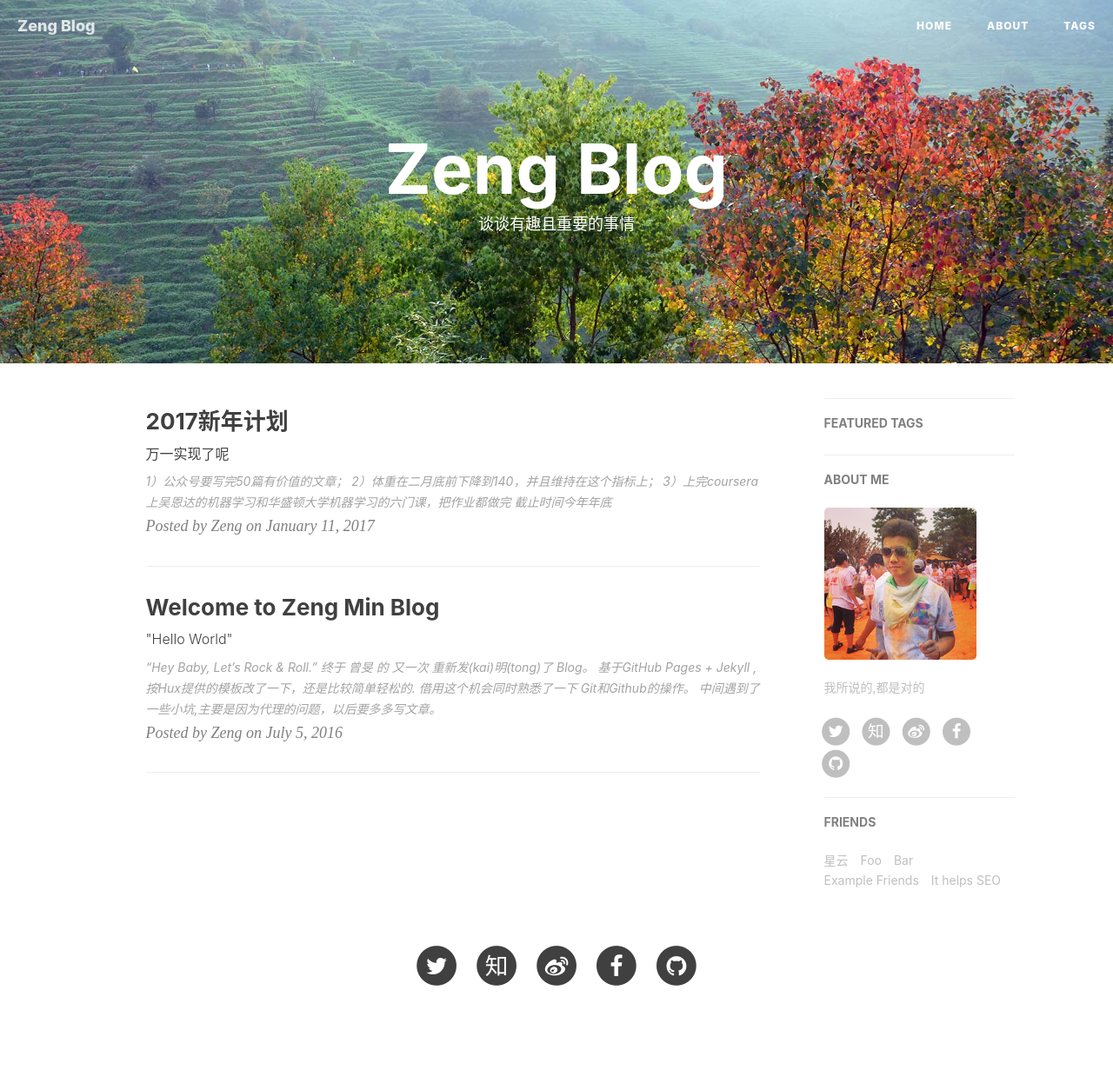
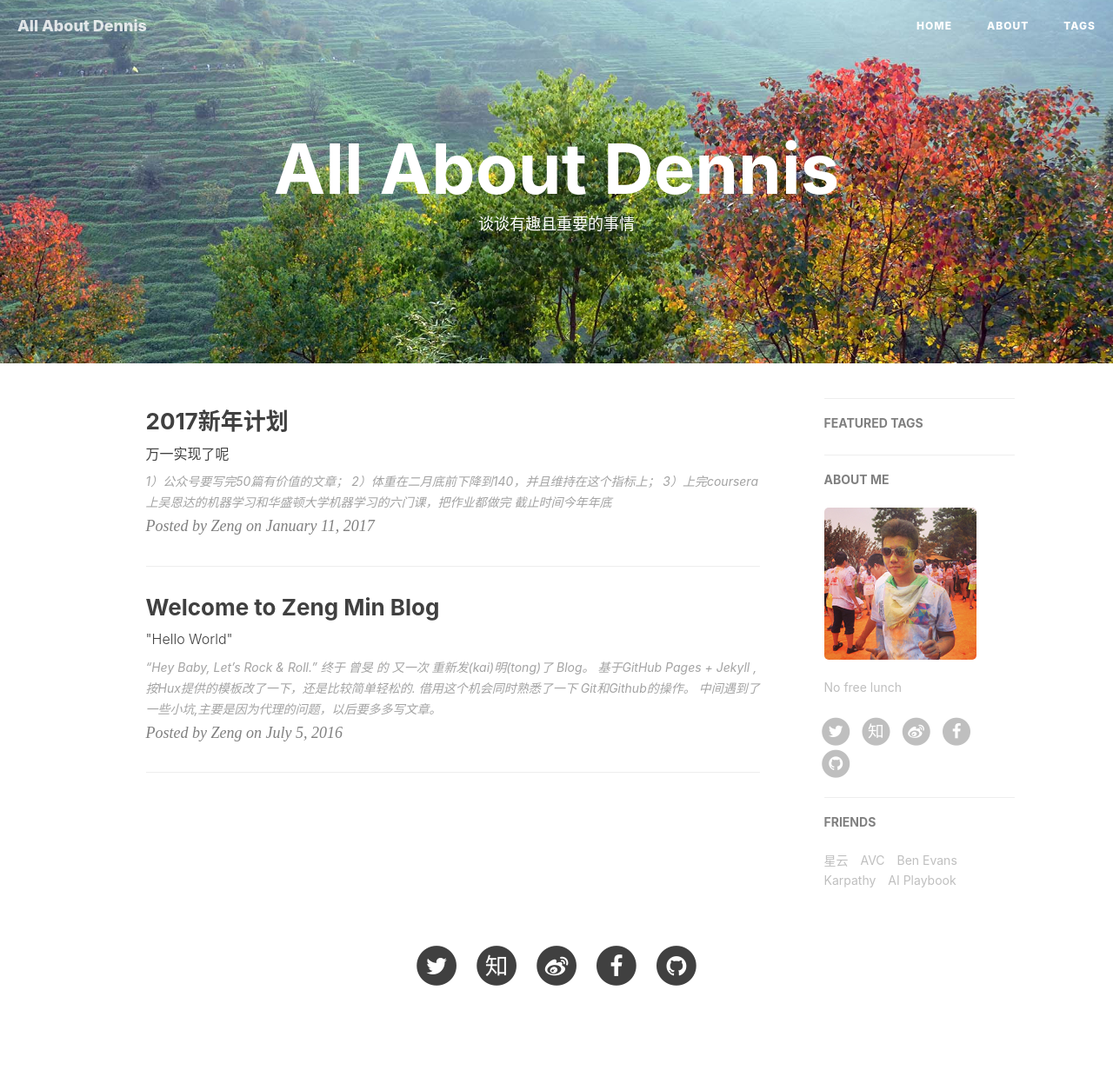
Before and after one commit to fifastar01/fifastar01.github.io, a Jekyll site: the page built from index.html, in a window 1280 px wide. Shown: the whole page at 87% size. Built offline with Jekyll 4.4.1, drawn with Linux system fonts in a browser that asks for light colours; nearby versions of some CDN libraries; the list of posts is cut into pages by our own code; comment, search, counter and statistics services are not loaded.

Commit message:
change intro

```diff
--- a/_config.yml
+++ b/_config.yml
@@ -1,11 +1,11 @@
 # Site settings
 
-title: Zeng Blog
-SEOTitle: 曾旻的博客 | Dennis Min
+title: All About Dennis
+SEOTitle: 曾旻的博客 | Dennis Min Zeng
 header-img: img/home-bg.jpg
 email: dennisminzeng@gmail.com
-description: "一个博客"
-keyword: "曾旻, 博客, 个人网站, 互联网"
+description: "Interesting things related to tech, AI and the world in general"
+keyword: "曾旻, 博客, 个人网站, 互联网, AI, Tech"
 url: "http://www.dennisminzeng.com"              # your host, for absolute URL
 baseurl: ""                             # for example, '/blog' if your blog hosted on 'host/blog'
 
@@ -50,7 +50,7 @@ kramdown:
 
 # Disqus settings
 disqus_username: www-dennisminzeng-com
-
+disqus_share: true
 # Duoshuo settings
 duoshuo_username: dennisminzeng
 # Share component is depend on Comment so we can NOT use share only.
@@ -70,7 +70,7 @@ duoshuo_share: false                     # set to false if you want to use Comme
 
 # Sidebar settings
 sidebar: true                           # whether or not using Sidebar.
-sidebar-about-description: "我所说的,都是对的"
+sidebar-about-description: "No free lunch"
 sidebar-avatar: /img/avatar-zeng.jpg      # use absolute URL, seeing it's used in both `/` and `/about/`
 
 
@@ -87,16 +87,16 @@ friends: [
         title: "星云",
         href: "http://www.dennisminzeng.com"
     },{
-        title: "Foo",
-        href: "#"
+        title: "AVC",
+        href: "http://avc.com/"
     },{
-        title: "Bar",
-        href: "#"
+        title: "Ben Evans",
+        href: "http://ben-evans.com/"
     },{
-        title: "Example Friends",
-        href: "#"
+        title: "Karpathy",
+        href: "http://karpathy.github.io/"
     },{
-        title: "It helps SEO",
-        href: "#"
+        title: "AI Playbook",
+        href: "http://aiplaybook.a16z.com/"
     }
 ]
```
